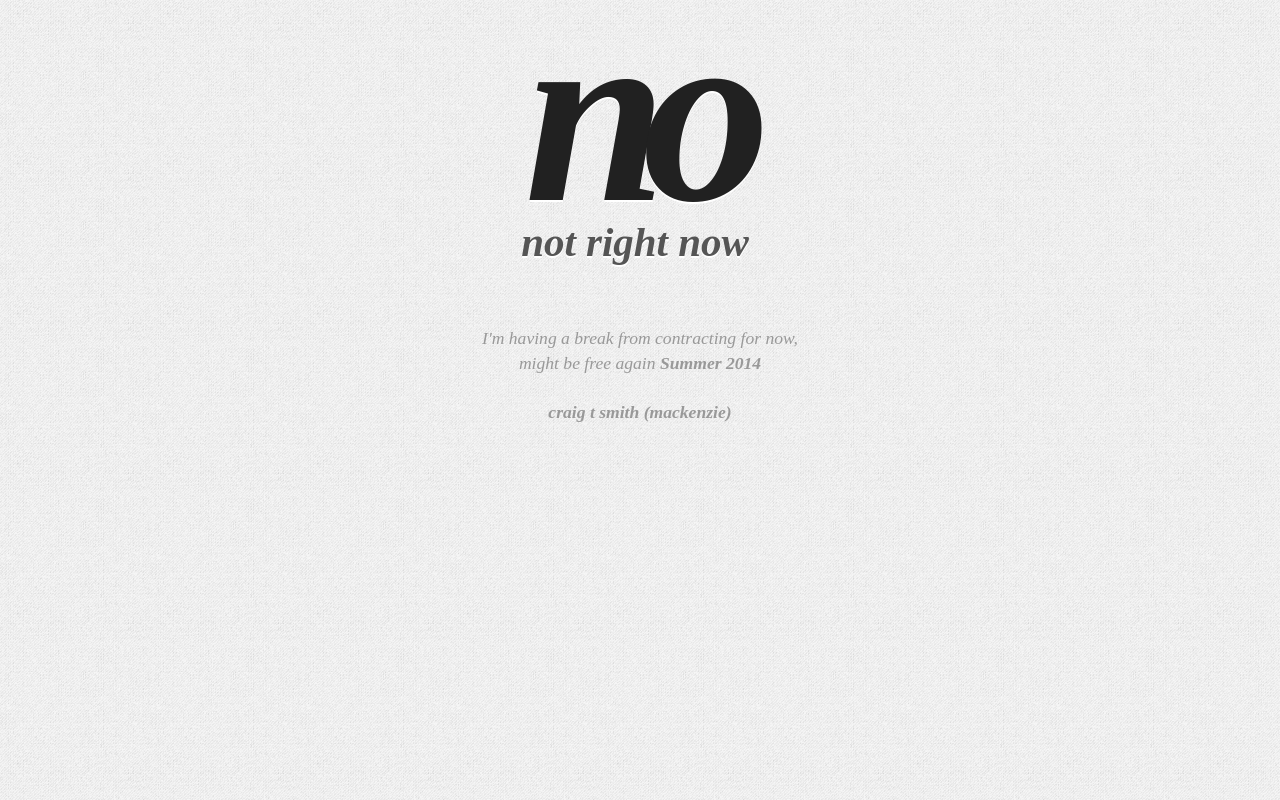
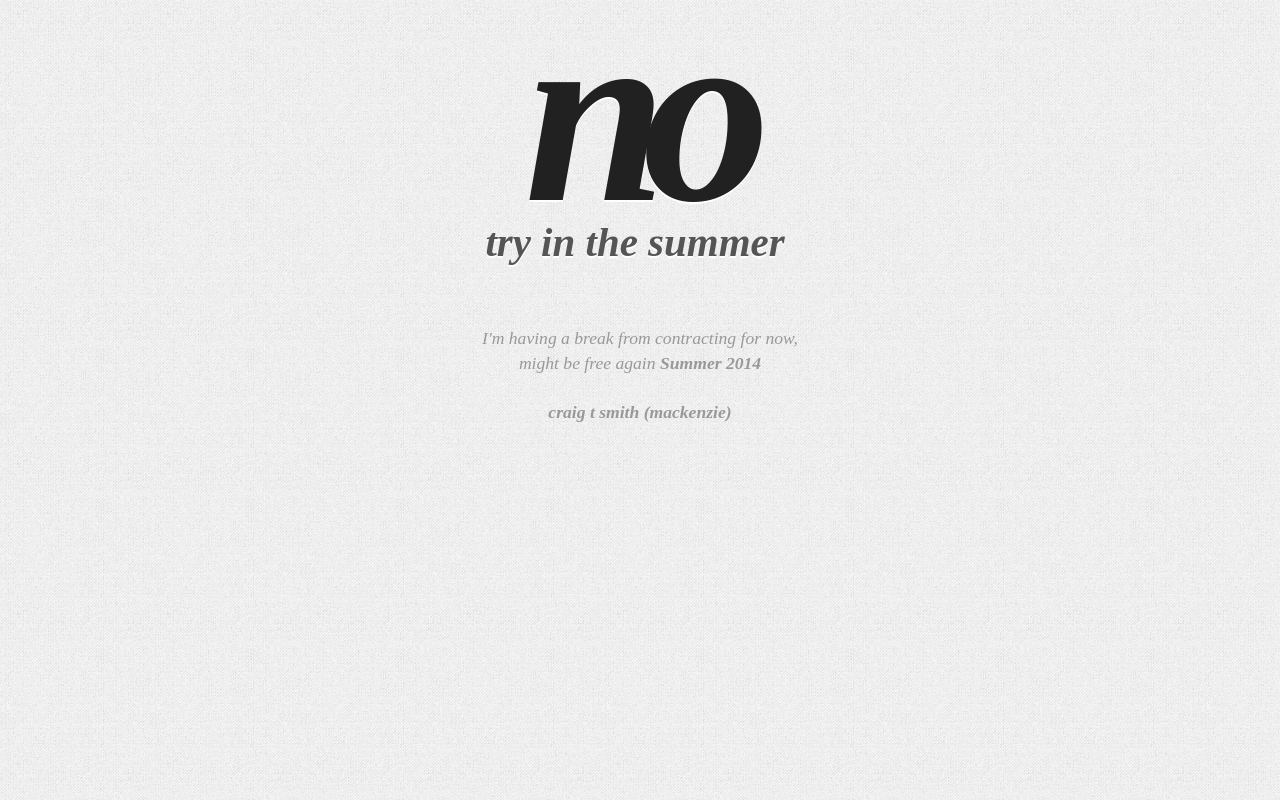
Before and after one commit to craigtsmith/craigtsmith.github.io, a plain HTML site: page index.html in a window 1280 px wide. Drawn offline with nearby package versions, Linux system fonts and the light colour scheme.

Commit message:
Update index.html

```diff
--- a/index.html
+++ b/index.html
@@ -20,7 +20,7 @@
             <p class="chromeframe">You are using an <strong>outdated</strong> browser. Please <a href="http://browsehappy.com/">upgrade your browser</a> or <a href="http://www.google.com/chromeframe/?redirect=true">activate Google Chrome Frame</a> to improve your experience.</p>
         <![endif]-->
 
-        <h1>no <small>not right now</small></h1>
+        <h1>no <small>try in the summer</small></h1>
         <p>
             I'm having a break from contracting for now, <br>
             might be free again <strong>Summer 2014</strong> <br><br>
```
